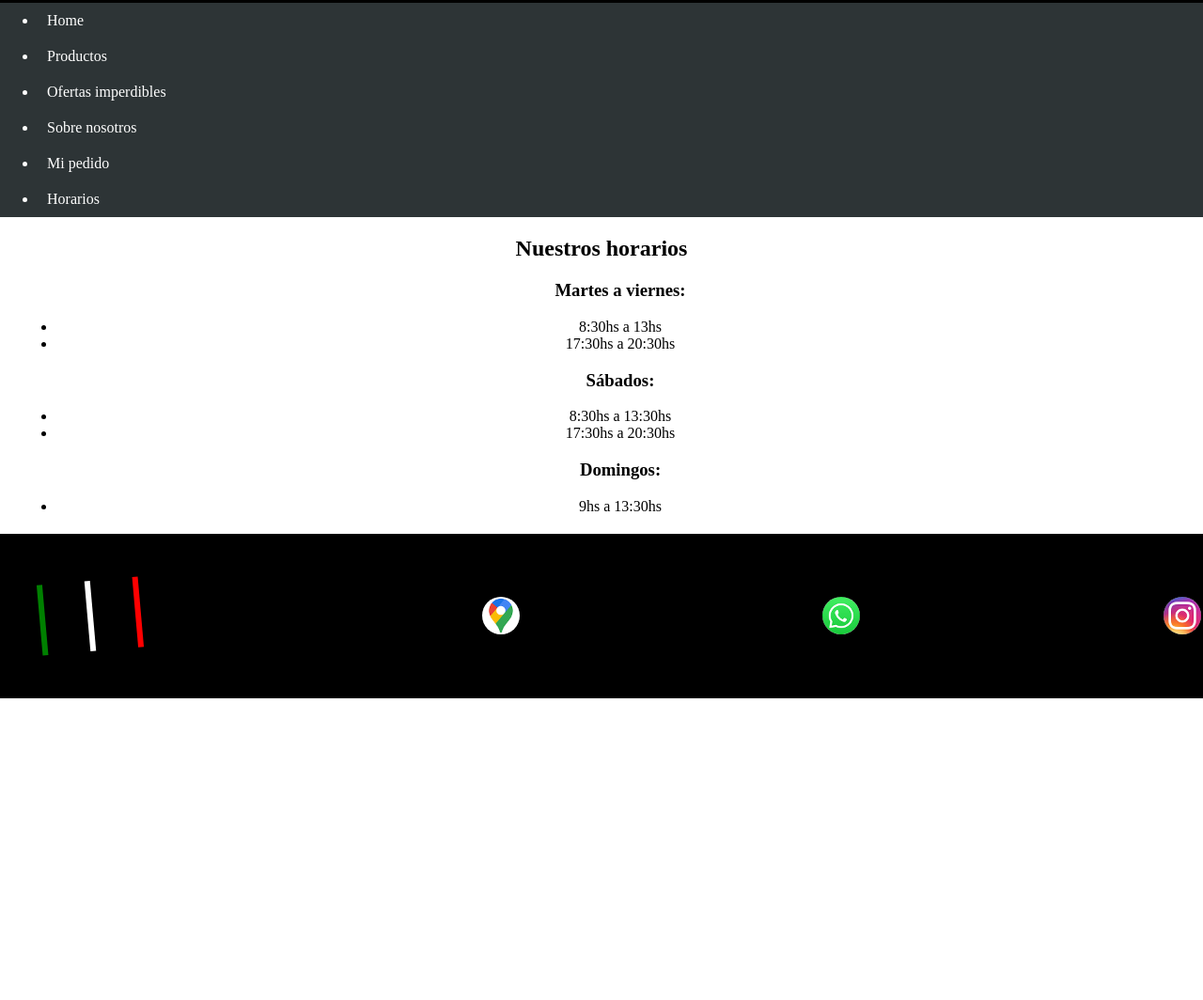
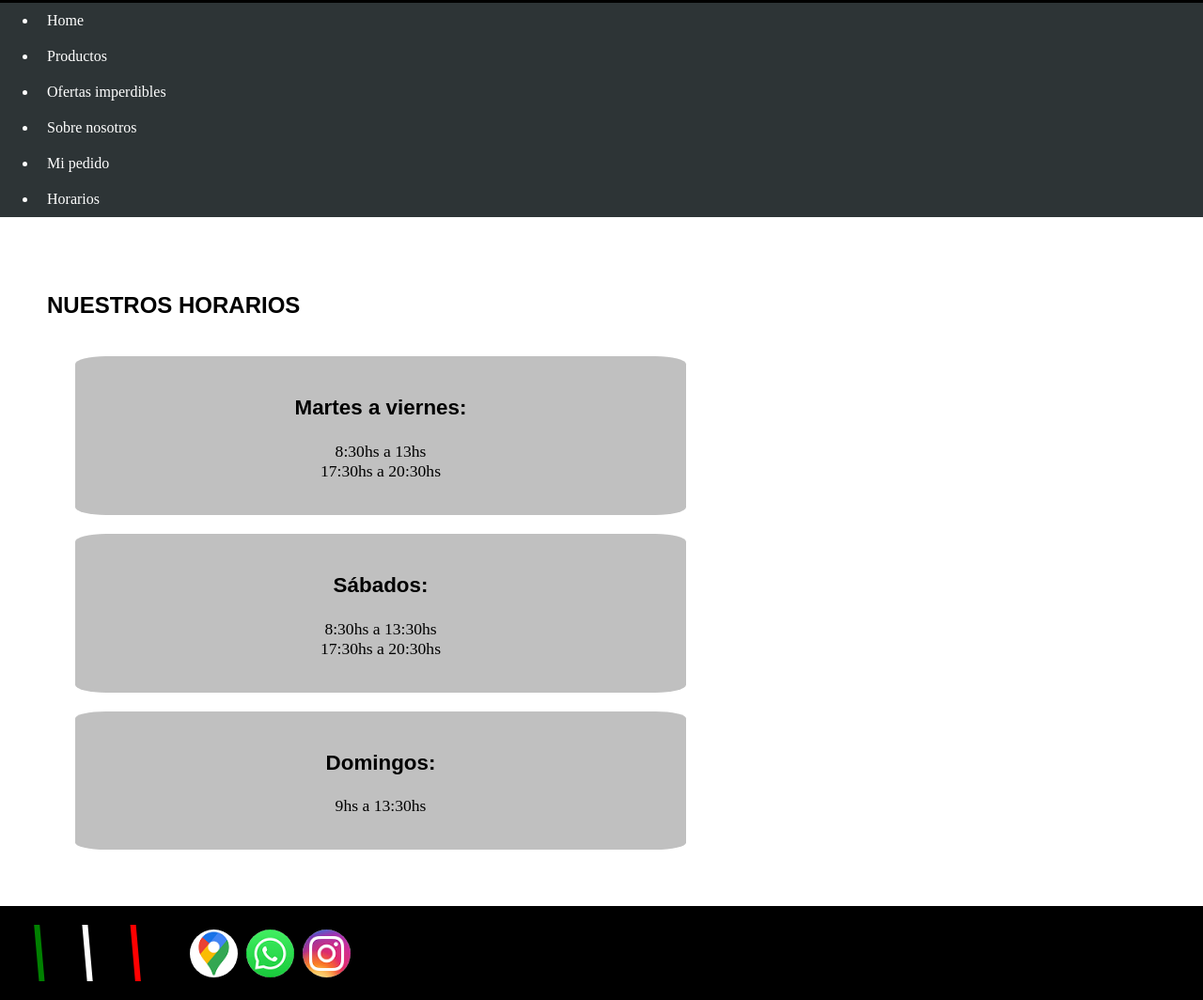
Before and after one commit to felifebre/proyecto-ifratelli, a plain HTML site: page Horarios.html in a window 1280 px wide. Shown: the part 210-1274 px from the top of the page at 94% size. Before the commit the page ends 953 px from the top, so only its background shows below. Drawn offline with Linux system fonts and the light colour scheme.

Commit message:
Add files via upload

```diff
--- a/Horarios.html
+++ b/Horarios.html
@@ -1,6 +1,9 @@
+
 <!DOCTYPE html>
-<html>
+<html lang="es">
     <head>
+        <meta charset="UTF-8">
+        <meta name="viewport"content="width=device-width, initial-scale=1.0">
         <title>Horarios-iFratelli</title>
         <link rel="stylesheet" href="estilo.css">
     </head>
@@ -43,25 +46,36 @@
                 </ul>
             </nav>
         </header>
-        <div>
-            <h2 id="subtitulo1">Nuestros horarios</h2>
+        <div class="mas-info">
+            <div class="horarios-grid">
+                <h2 id="subtitulo1">NUESTROS HORARIOS</h2>
+                <div class="columna-horario">
+                    <h3>Martes a viernes:</h3>
                     <ul>
-                <h3>Martes a viernes:</h3>
                         <li>8:30hs a 13hs</li>
                         <li>17:30hs a 20:30hs</li>
+                    </ul>
+                </div>
+                <div class="columna-horario">
                     <h3>Sábados:</h3>
+                    <ul>
                         <li>8:30hs a 13:30hs</li>
                         <li>17:30hs a 20:30hs</li>
+                    </ul>
+                </div>
+                <div class="columna-horario">
                     <h3>Domingos:</h3>
+                    <ul>
                         <li>9hs a 13:30hs</li>
                     </ul>
                 </div>
+            </div>
+        </div>
        <footer>
             <div class="barra-tricolor-footer">
-                <div class="linea-footer verde"></div>
-                <div class="linea-footer blanca"></div>
-                <div class="linea-footer roja"></div>
+                <img src="imagenes/tres-lineas.png">
             </div>
+            <div class="footer-right">
                 <a target="_blank" href="https://www.google.com/maps/place/I+FRATELLI+CARNES/@-31.3624642,-64.2286332,17z/data=!3m1!4b1!4m6!3m5!1s0x9432994683772fa1:0x98b783e069391ae7!8m2!3d-31.3624642!4d-64.2260583!16s%2Fg%2F11jmc38bjb?entry=ttu&g_ep=EgoyMDI1MDUxNS4xIKXMDSoASAFQAw%3D%3D">
                     <img src="imagenes/Maps.jpg" alt="Maps">
                 </a>
@@ -71,6 +85,7 @@
                 <a target="_blank" href="https://www.instagram.com/ifratelli_carnes/?hl=es-la">
                     <img src="imagenes/Instagram.jpg" alt="Instagram">
                 </a>
+            </div>
         </footer>
     </body>
 </html>
--- a/estilo.css
+++ b/estilo.css
@@ -1,3 +1,4 @@
+
 header{
     color: white;
     background-color: black;
@@ -91,6 +92,7 @@ body{
     color:black;
     background-color: white;
     margin: 0%;
+    padding: 0;
 }
 nav ul {
     background-color: #2d3436;
@@ -111,21 +113,26 @@ main{
 }
 footer {
   background-color: black;
-  padding: 10px 2px;
   display: flex;
   align-items: center;
-  justify-content: space-between;
   width: 100%;
   margin: 0;
-  box-sizing: border-box;
+  height: 10%;
 }
-footer img {
+footer a img {
   border-radius: 55%;
-  width: 40px;
-  height: 40px;
+  width: 85%;
   display: flex;
-  gap: 10px;
   align-items: center;
+}
+.footer-right{
+    display: grid;
+    grid-template-columns: auto auto auto;
+    float: right;
+}
+.barra-tricolor-footer img{
+  display: flex;
+  gap: 5px;
 }
 .barra-tricolor-header {
   display: flex;
@@ -145,15 +152,6 @@ footer img {
 }
 .roja {
   background-color: red;
-}
-.barra-tricolor-footer {
-  display: flex;
-  gap: 5px;
-  transform: rotate(-5deg);
-}
-.barra-tricolor-footer .linea-footer {
-  width: 6px;
-  height: 75px;
 }
 .producto {
   display: flex;
@@ -185,3 +183,38 @@ footer img {
   font-size: 90%;
   align-self: center;
 }
+#subtitulo1{
+    font-family: bebas neue, sans-serif;
+}
+.mas-info{
+    text-align: left;
+    margin-left: 0;
+    padding: 10px 20px;
+}
+.horarios-grid {
+    text-align: left;
+  display: grid;
+  gap: 20px;
+  margin: 30px;
+  width: 100%;
+}
+.columna-horario {
+  background-color: silver;
+  border-radius: 5%;
+  padding: 20px;
+  text-align: center;
+  margin: 0 30px;
+  width: 50%;
+}
+.columna-horario h3 {
+  font-family: 'bebas neue', sans-serif;
+  font-size: 140%;
+  color: black;
+}
+.columna-horario ul {
+  list-style-type: none;
+  padding: 0;
+}
+.columna-horario li {
+  font-size: 110%;
+}
```
Also changed, not shown: Nosotros.html (+8 -6 lines), Ofertas.html (+32 -5 lines), Pedido.html (+6 -4 lines), Productos.html (+6 -4 lines), index.html (+6 -4 lines), imagenes/tres-lineas.png (added). Lines whose indentation alone changed are shown as unchanged.
